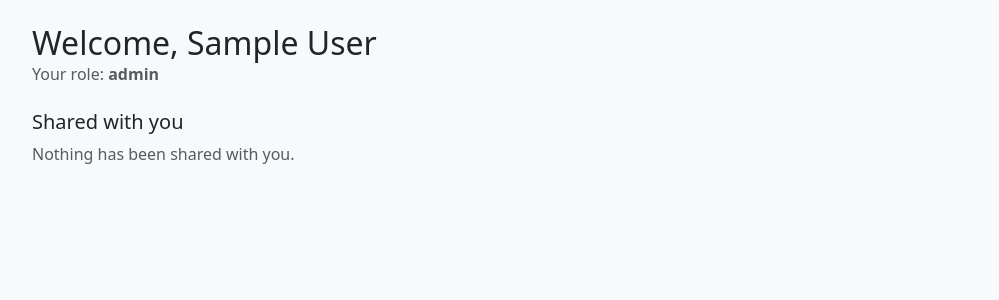
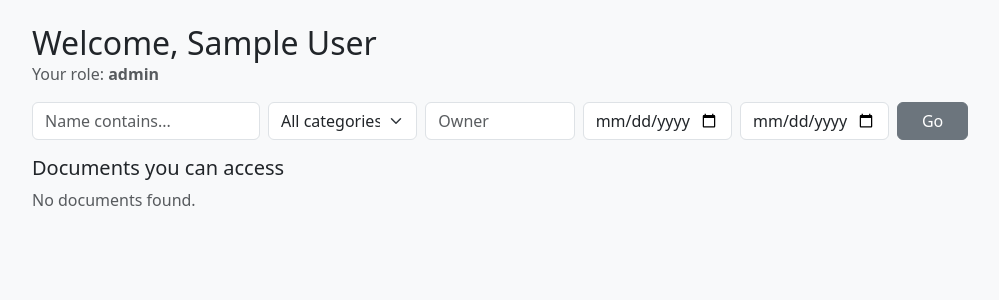
Before and after one commit to hanifa-shaik/VaultProof, a Flask app: page /dashboard in a window 1280 px wide. Shown: the part 56-356 px from the top of the page, without its empty margins (140-1139 px from the left). Run offline with Flask 3, Linux system fonts and the light colour scheme; a user stored in the database is signed in; tables that the repository leaves empty hold one stand-in row (values such as "Sample post").

Commit message:
Add edit with replacement validation and permission-aware search

```diff
--- a/app.py
+++ b/app.py
@@ -1,8 +1,17 @@
-from flask import Flask, redirect, render_template, url_for
+from datetime import datetime
+
+from flask import Flask, redirect, render_template, request, url_for
 from flask_login import current_user, login_required
 
 from config import Config
 from extensions import csrf, db, login_manager
+
+
+def parse_date(value):
+    try:
+        return datetime.strptime(value, "%Y-%m-%d").date()
+    except (TypeError, ValueError):
+        return None
 
 
 def create_app(config_object=Config):
@@ -16,7 +25,7 @@ def create_app(config_object=Config):
 
     import models
     from auth import bp as auth_bp
-    from documents import bp as documents_bp
+    from documents import CATEGORIES, bp as documents_bp
     from permissions import authorize
 
     app.register_blueprint(auth_bp)
@@ -35,20 +44,51 @@ def create_app(config_object=Config):
     @app.route("/dashboard")
     @login_required
     def dashboard():
-        own = (models.Document.query
-               .filter_by(owner_id=current_user.id, deleted_at=None)
-               .order_by(models.Document.created_at.desc())
-               .all())
-
-        # Documents shared with me. authorize() has the final say.
-        shared = []
+        # Step 1: collect only documents this person may read.
+        # authorize() has the final say, so search can never show more.
+        items = []
+        own = models.Document.query.filter_by(owner_id=current_user.id,
+                                              deleted_at=None).all()
+        for d in own:
+            if authorize(current_user, d, "read"):
+                items.append((d, "owner"))
         grants = models.Grant.query.filter_by(user_id=current_user.id,
                                               revoked_at=None).all()
         for g in grants:
             if authorize(current_user, g.document, "read"):
-                shared.append((g.document, g.permission))
+                items.append((g.document, g.permission))
 
-        return render_template("dashboard.html", docs=own, shared=shared)
+        # Step 2: apply the search filters to that list only.
+        filters = {
+            "q": request.args.get("q", "").strip()[:100],
+            "category": request.args.get("category", "")[:50],
+            "owner": request.args.get("owner", "").strip()[:100],
+            "date_from": request.args.get("from", "")[:10],
+            "date_to": request.args.get("to", "")[:10],
+        }
+        date_from = parse_date(filters["date_from"])
+        date_to = parse_date(filters["date_to"])
+
+        def keep(d):
+            if filters["q"] and filters["q"].lower() not in d.original_name.lower():
+                return False
+            if filters["category"] and d.category != filters["category"]:
+                return False
+            if filters["owner"]:
+                who = (d.owner.name + " " + d.owner.email).lower()
+                if filters["owner"].lower() not in who:
+                    return False
+            day = d.created_at.date()
+            if date_from and day < date_from:
+                return False
+            if date_to and day > date_to:
+                return False
+            return True
+
+        items = [(d, p) for d, p in items if keep(d)]
+        items.sort(key=lambda pair: pair[0].created_at, reverse=True)
+        return render_template("dashboard.html", items=items,
+                               categories=CATEGORIES, filters=filters)
 
     @app.errorhandler(413)
     def too_large(e):
--- a/templates/dashboard.html
+++ b/templates/dashboard.html
@@ -11,54 +11,50 @@
   {% endif %}
 </div>
 
-{% if current_user.role == 'owner' %}
-<h5>Your documents</h5>
-{% if docs %}
+<form method="get" class="row g-2 mb-3">
+  <div class="col-md-3"><input class="form-control" name="q" placeholder="Name contains..." value="{{ filters.q }}"></div>
+  <div class="col-md-2"><select class="form-select" name="category">
+    <option value="">All categories</option>
+    {% for c in categories %}<option value="{{ c }}" {% if filters.category == c %}selected{% endif %}>{{ c }}</option>{% endfor %}
+  </select></div>
+  <div class="col-md-2"><input class="form-control" name="owner" placeholder="Owner" value="{{ filters.owner }}"></div>
+  <div class="col-md-2"><input class="form-control" type="date" name="from" value="{{ filters.date_from }}" title="From date"></div>
+  <div class="col-md-2"><input class="form-control" type="date" name="to" value="{{ filters.date_to }}" title="To date"></div>
+  <div class="col-md-1"><button class="btn btn-secondary w-100">Go</button></div>
+</form>
+
+<h5>Documents you can access</h5>
+{% if items %}
 <table class="table table-striped bg-white">
-  <thead><tr><th>Name</th><th>Category</th><th>Size</th><th>Uploaded</th><th></th></tr></thead>
+  <thead><tr><th>Name</th><th>Category</th><th>Owner</th><th>Your access</th><th>Size</th><th>Uploaded</th><th></th></tr></thead>
   <tbody>
-  {% for d in docs %}
+  {% for d, perm in items %}
     <tr>
       <td>{{ d.original_name }}</td>
       <td>{{ d.category }}</td>
+      <td>{{ d.owner.name }}</td>
+      <td>{{ perm }}</td>
       <td>{{ (d.size_bytes / 1024)|round(1) }} KB</td>
       <td>{{ d.created_at.strftime('%Y-%m-%d %H:%M') }}</td>
       <td class="text-end">
         <a class="btn btn-sm btn-outline-primary" href="{{ url_for('documents.download', doc_id=d.id) }}">Download</a>
+        {% if perm in ('owner', 'edit') %}
+        <a class="btn btn-sm btn-outline-secondary" href="{{ url_for('documents.edit', doc_id=d.id) }}">Edit</a>
+        {% endif %}
+        {% if perm == 'owner' %}
         <a class="btn btn-sm btn-outline-secondary" href="{{ url_for('documents.share', doc_id=d.id) }}">Share</a>
         <form method="post" action="{{ url_for('documents.delete', doc_id=d.id) }}" class="d-inline"
               onsubmit="return confirm('Delete this document?');">
           <input type="hidden" name="csrf_token" value="{{ csrf_token() }}">
           <button class="btn btn-sm btn-outline-danger">Delete</button>
         </form>
+        {% endif %}
       </td>
     </tr>
   {% endfor %}
   </tbody>
 </table>
 {% else %}
-<p class="text-muted">No documents yet.</p>
-{% endif %}
-{% endif %}
-
-<h5 class="mt-4">Shared with you</h5>
-{% if shared %}
-<table class="table table-striped bg-white">
-  <thead><tr><th>Name</th><th>Owner</th><th>Your access</th><th></th></tr></thead>
-  <tbody>
-  {% for d, perm in shared %}
-    <tr>
-      <td>{{ d.original_name }}</td>
-      <td>{{ d.owner.name }}</td>
-      <td>{{ perm }}</td>
-      <td class="text-end">
-        <a class="btn btn-sm btn-outline-primary" href="{{ url_for('documents.download', doc_id=d.id) }}">Download</a>
-      </td>
-    </tr>
-  {% endfor %}
-  </tbody>
-</table>
-{% else %}
-<p class="text-muted">Nothing has been shared with you.</p>
+<p class="text-muted">No documents found.</p>
 {% endif %}
 {% endblock %}
```
Also changed, not shown: documents/__init__.py (+60 -0 lines), templates/edit.html (added, +12 -0 lines).
